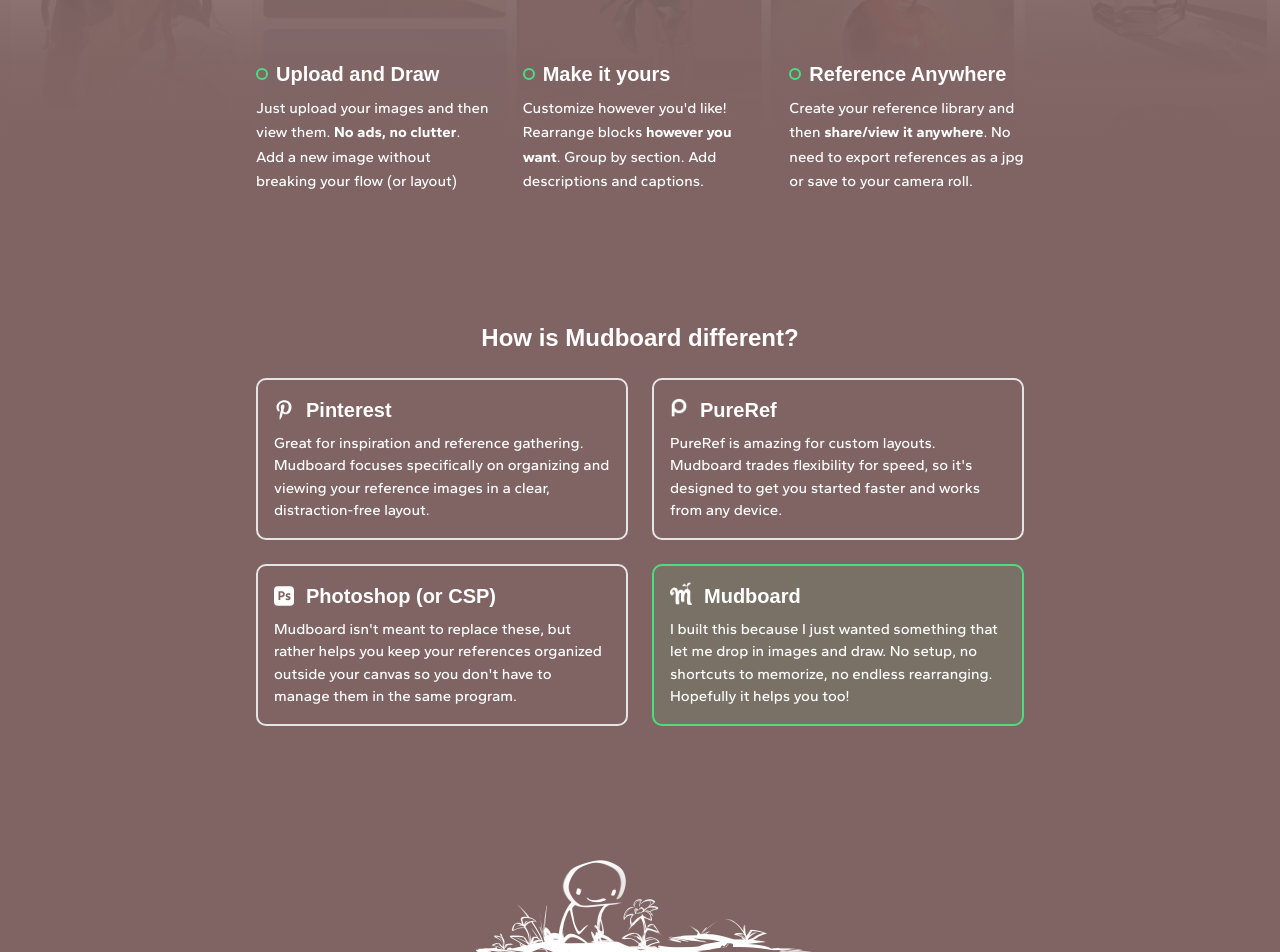
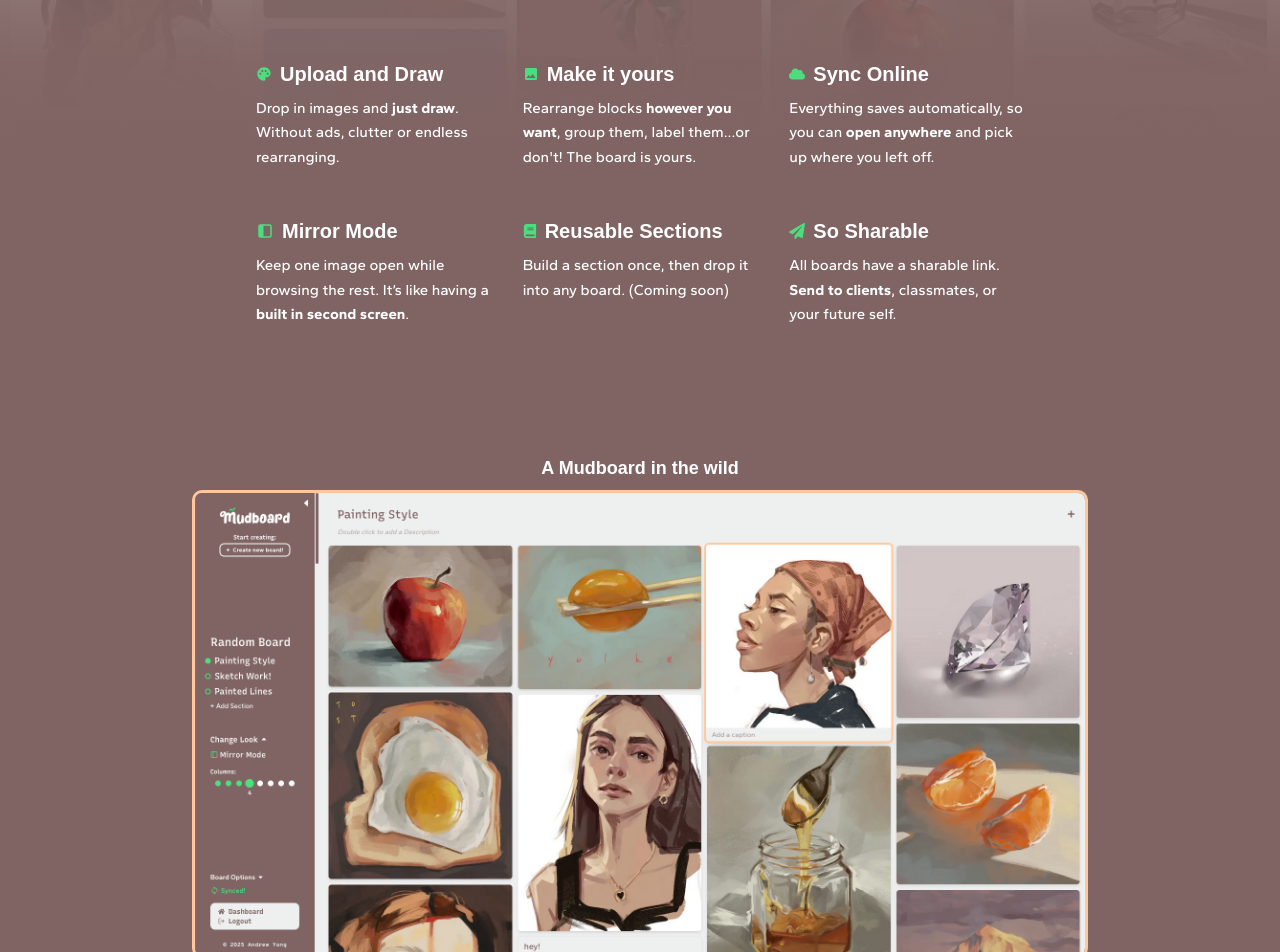
Before and after one commit to andrwyoung/mudboard, a Next.js app: page / in a window 1280 px wide. Shown: the part 660-1612 px from the top of the page. Built offline with nearby package versions, Linux system fonts and the light colour scheme; no server answers; a web font is replaced by a local one.

Commit message:
landing page copy

```diff
--- a/app/page.tsx
+++ b/app/page.tsx
@@ -177,10 +177,9 @@
                   <br />
                   building a ref board.
                 </p> */}
-                <p className="text-md mb-14 w-full">
-                  For illustrators who’d rather spend 30 minutes sketching than
-                  <br />
-                  wrangling their reference library
+                <p className="text-lg mb-14 w-full font-semibold">
+                  For illustrators who’d rather draw than organize reference
+                  images
                 </p>
               </div>
 
@@ -217,6 +216,18 @@
             <Features />
           </div>
 
+          <div className="flex flex-col items-center gap-2 mb-32">
+            <h1 className="font-semibold text-lg">A Mudboard in the wild</h1>
+            <div className="max-w-4xl rounded-lg overflow-hidden border-3 border-secondary">
+              <Image
+                src={"/screeny.png"}
+                alt={"Mudboard Screenshot"}
+                width={1860}
+                height={971}
+              />
+            </div>
+          </div>
+
           <div className="w-full max-w-3xl mx-auto px-4 sm:px-6 md:px-0 mb-24">
             <h2 className="text-2xl font-bold mb-6 text-center">
               How is Mudboard different?
@@ -226,9 +237,8 @@
                 title="Pinterest"
                 icon={<FaPinterestP className="size-5" />}
               >
-                Great for inspiration and reference gathering. Mudboard focuses
-                specifically on organizing and viewing your reference images in
-                a clear, distraction-free layout.
+                Great for collecting and discovering ideas. Mudboard focuses on{" "}
+                <strong>organizing and viewing</strong> your images.
               </ComparisonTile>
 
               <ComparisonTile
@@ -243,18 +253,17 @@
                   />
                 }
               >
-                PureRef is amazing for custom layouts. Mudboard trades
-                flexibility for speed, so it&apos;s designed to get you started
-                faster and works from any device.
+                Amazing for custom layouts. But Mudboard trades flexibility for
+                speed, so is designed to <strong>get you going faster</strong>.
               </ComparisonTile>
 
               <ComparisonTile
-                title="Photoshop (or CSP)"
+                title="Drawing Apps"
                 icon={<SiAdobephotoshop className="size-5" />}
               >
-                Mudboard isn&apos;t meant to replace these, but rather helps you
-                keep your references organized outside your canvas so you
-                don&apos;t have to manage them in the same program.
+                Mudboard doesn&apos;t replace these. Instead, it helps organize
+                references outside your canvas so you can{" "}
+                <strong> focus on drawing</strong>.
               </ComparisonTile>
 
               <ComparisonTile
@@ -270,9 +279,9 @@
                   />
                 }
               >
-                I built this because I just wanted something that let me drop in
-                images and draw. No setup, no shortcuts to memorize, no endless
-                rearranging. Hopefully it helps you too!
+                I wanted something to drop in images and draw. No setup, no
+                shortcuts to memorize, no endless rearranging. Hopefully it
+                helps you too!
               </ComparisonTile>
             </div>
           </div>
--- a/components/landing-page/features.tsx
+++ b/components/landing-page/features.tsx
@@ -1,9 +1,9 @@
 // landing page stuff
 
 import React from "react";
-import { FaCloud } from "react-icons/fa";
+import { FaBook, FaCloud, FaPaperPlane } from "react-icons/fa";
 import { MdPalette, MdImage } from "react-icons/md";
-import FillingDot from "../ui/filling-dot";
+import { TbLayoutSidebarFilled } from "react-icons/tb";
 
 type FeatureItemProps = {
   title: string;
@@ -15,7 +15,7 @@
   return (
     <div>
       <div className="flex gap-2 items-center mb-2">
-        {icon && <FillingDot />}
+        <div className="text-accent">{icon}</div>
         <h2 className="font-semibold text-xl">{title}</h2>
       </div>
       <p className="leading-relaxed text-[0.9375rem]">{children}</p>
@@ -28,28 +28,35 @@
     <>
       {/* <h1>Features</h1> */}
       <FeatureItem icon={<MdPalette />} title="Upload and Draw">
-        Just upload your images and then view them.{" "}
-        <span className="font-bold">No ads, no clutter</span>. Add a new image
-        without breaking your flow (or layout)
+        Drop in images and <strong>just draw</strong>. Without ads, clutter or
+        endless rearranging.
       </FeatureItem>
       <FeatureItem icon={<MdImage />} title="Make it yours">
-        Customize however you&apos;d like! Rearrange blocks{" "}
-        <span className="font-bold">however you want</span>. Group by section.
-        Add descriptions and captions.
+        Rearrange blocks <span className="font-bold">however you want</span>,
+        group them, label them...or don&apos;t! The board is yours.
       </FeatureItem>
-      <FeatureItem icon={<FaCloud />} title="Reference Anywhere">
-        Create your reference library and then{" "}
-        <span className="font-bold">share/view it anywhere</span>. No need to
-        export references as a jpg or save to your camera roll.
+      <FeatureItem icon={<FaCloud />} title="Sync Online">
+        Everything saves automatically, so you can{" "}
+        <strong>open anywhere</strong> and pick up where you left off.
       </FeatureItem>
 
-      {/* <FeatureItem title="Built in Timed Draws">
-          Upload thousands of images (just...not all at once), and come back to
-          it anytime.
-        </FeatureItem>
-        <FeatureItem title="Mirror Mode">
-          Focus on an image while looking through other photos.
-        </FeatureItem> */}
+      <FeatureItem
+        title="Mirror Mode"
+        icon={<TbLayoutSidebarFilled className="size-4.5" />}
+      >
+        Keep one image open while browsing the rest. It’s like having a{" "}
+        <strong>built in second screen</strong>.
+      </FeatureItem>
+      <FeatureItem
+        title="Reusable Sections"
+        icon={<FaBook className="size-3.5" />}
+      >
+        Build a section once, then drop it into any board. (Coming soon)
+      </FeatureItem>
+      <FeatureItem icon={<FaPaperPlane />} title="So Sharable">
+        All boards have a sharable link. <strong>Send to clients</strong>,
+        classmates, or your future self.
+      </FeatureItem>
     </>
   );
 }
--- a/components/landing-page/pricing-v2.tsx
+++ b/components/landing-page/pricing-v2.tsx
@@ -10,7 +10,7 @@
 type Plan = {
   name: string;
   description?: string;
-  price: string;
+  price?: string;
   oldPrice?: string;
   features: Feature[];
   ctaText?: string;
@@ -75,7 +75,7 @@
   {
     name: "More Coming Soon",
     // description: "For professionals and teams (Coming Soon)",
-    price: "TBD",
+    // price: "TBD",
     features: [
       // { label: "Unlimited images", status: "neutral" },
       { label: "Timed Gesture Drawings", status: "neutral" },
@@ -179,7 +179,12 @@
               )}
             </div>
             {plan.ctaText && plan.ctaHref && (
-              <Link href={plan.ctaHref} className="w-full mt-4 block">
+              <Link
+                href={plan.ctaHref}
+                className="w-full mt-4 block"
+                target={plan.highlight ? "_blank" : undefined}
+                rel={plan.highlight ? "noopener noreferrer" : undefined}
+              >
                 <Button
                   variant="secondary"
                   className={`w-full font-header ${
```
Also changed, not shown: public/screeny.png (added).
